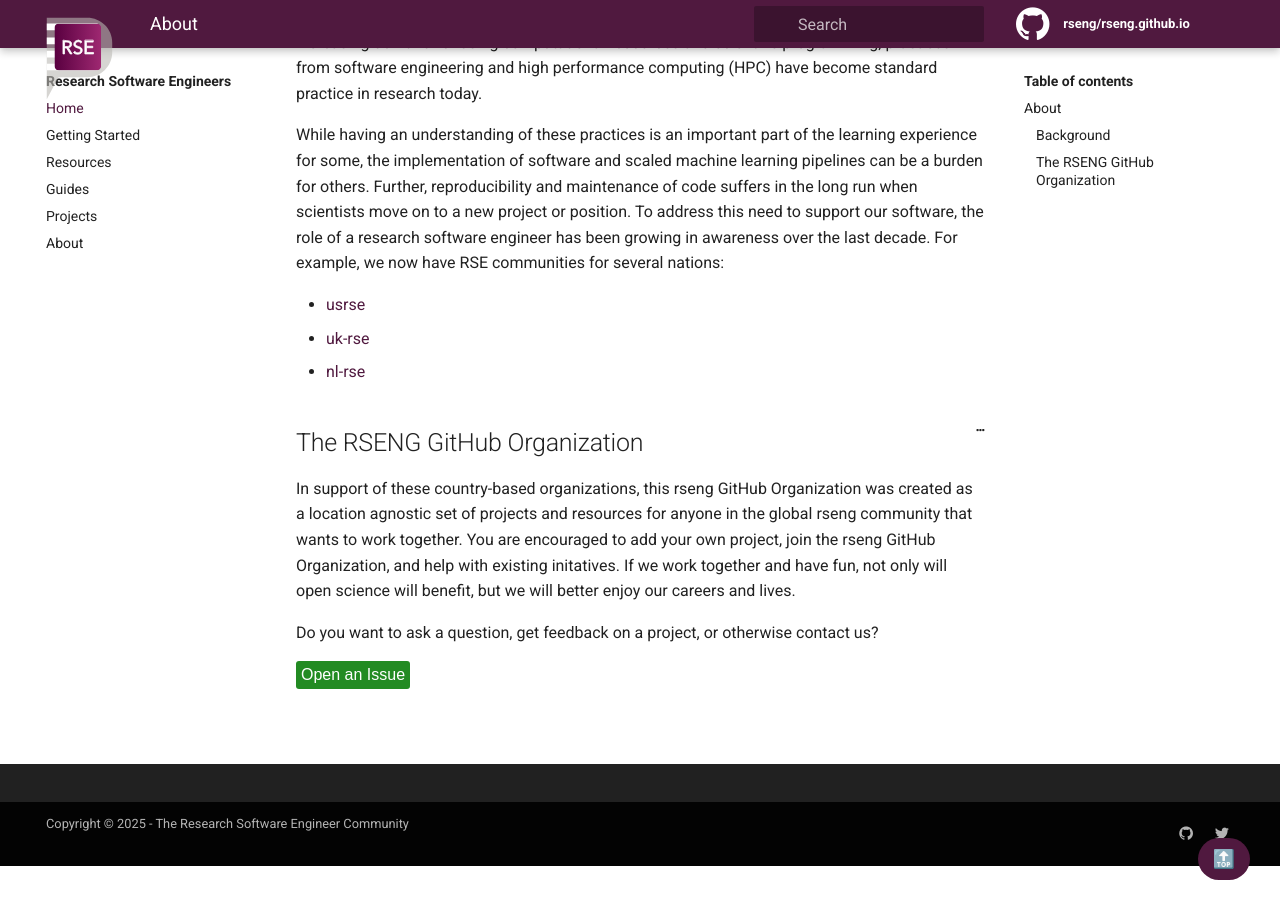
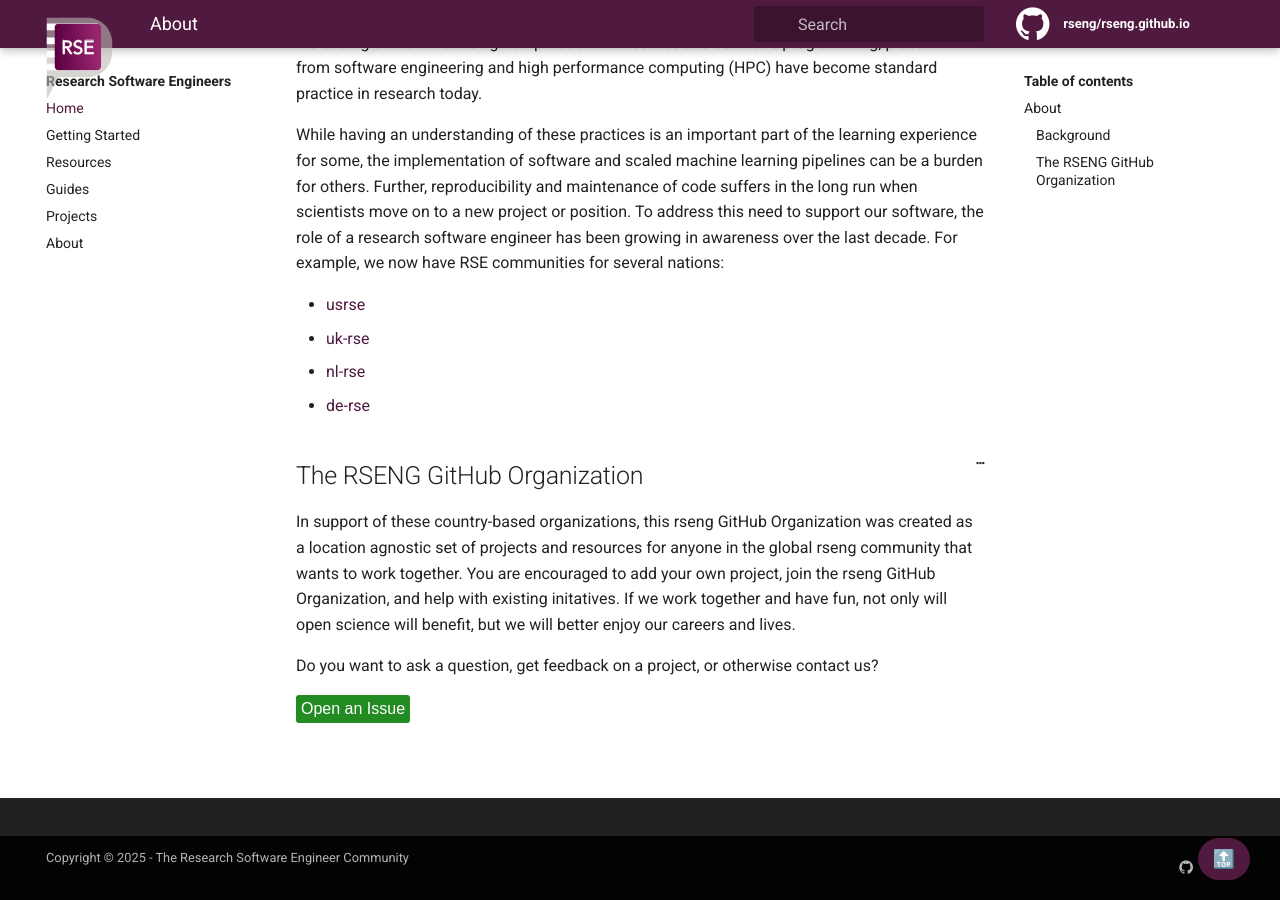
Before and after one commit to rseng/rseng.github.io, a Jekyll site: the page built from pages/about.md, in a window 1280 px wide and 900 px high, scrolled down 368 px. Built offline with Jekyll 4.4.1, drawn with Linux system fonts in a browser that asks for light colours.

Commit message:
Adding german RSE community

```diff
--- a/pages/about.md
+++ b/pages/about.md
@@ -17,6 +17,7 @@
  - [usrse](https://us-rse.org/)
  - [uk-rse](https://society-rse.org/)
  - [nl-rse](https://nl-rse.org/)
+ - [de-rse](https://de-rse.org/)
 
 ## The RSENG GitHub Organization
 
```
